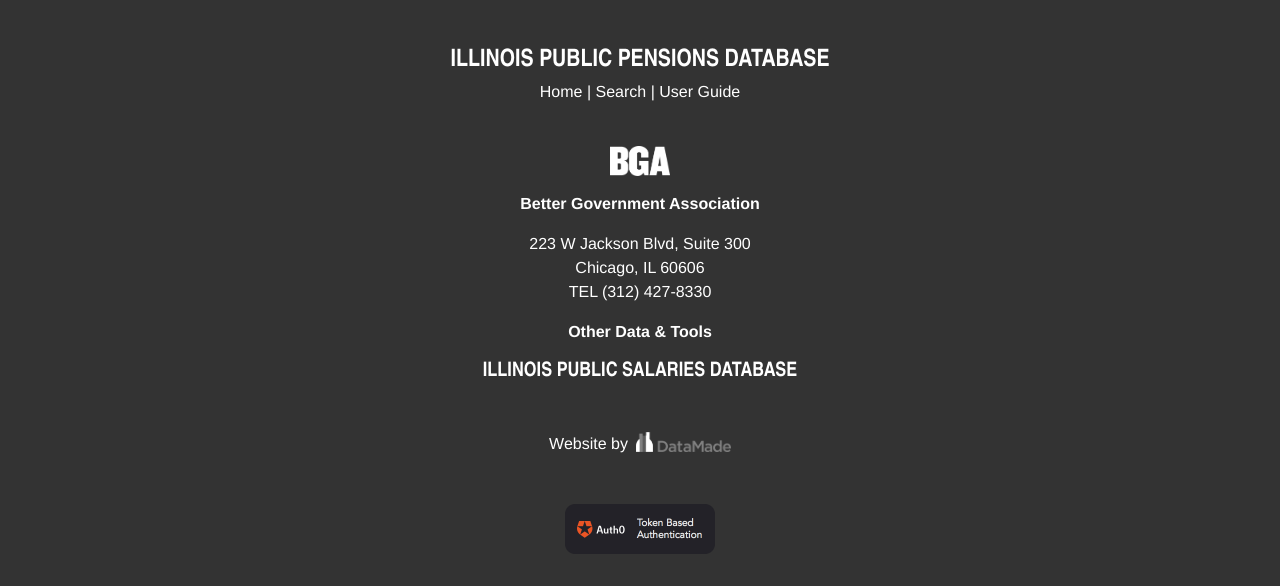
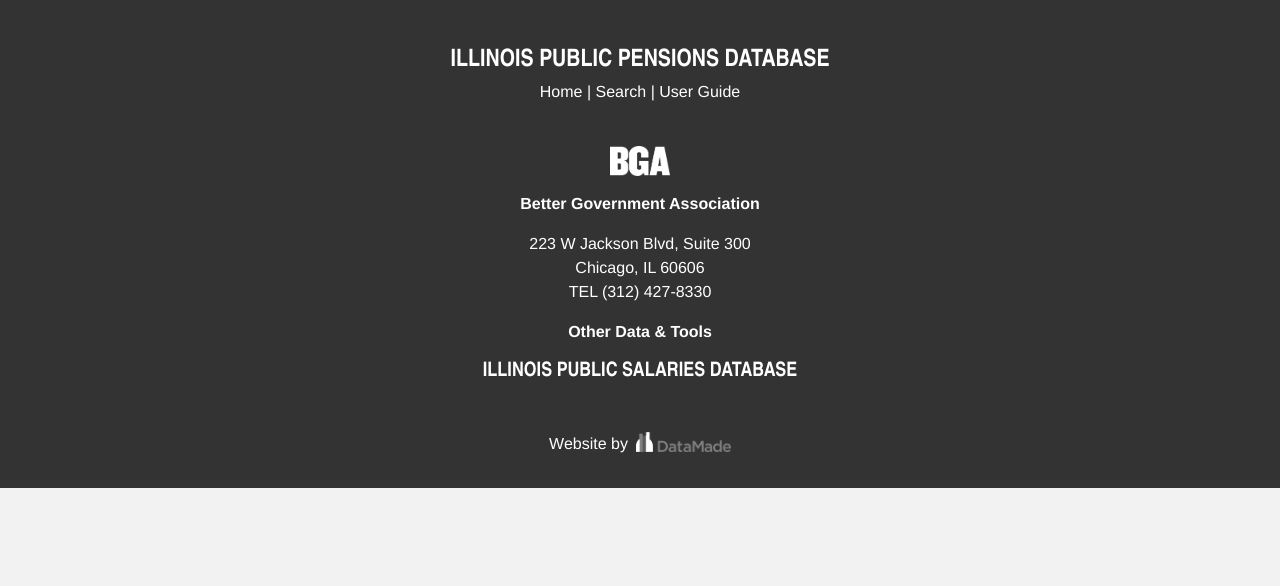
Before and after one commit to datamade/bga-pensions, a Django app: page /user-guide/ in a window 1280 px wide. Shown: the part 2170-2756 px from the top of the page. After the commit the page ends 2658 px from the top, so only its background shows below. Run offline with Django 3.2, Linux system fonts and the light colour scheme; some libraries are stand-ins or nearby versions; some web fonts are replaced.

Commit message:
Remove Auth0 from footer

```diff
--- a/templates/base.html
+++ b/templates/base.html
@@ -113,10 +113,6 @@
           <p class="mt-5">
             Website by <a href="https://datamade.us"><img src="{% static 'img/datamade_logo.png' %}" alt="Home" class="datamade-logo align-top ml-1" /></a>
           </p>
-
-          <p class="mt-5">
-            <a href="https://auth0.com/?utm_source=oss&amp;utm_medium=gp&amp;utm_campaign=oss" target="_blank" alt="Single Sign On &amp; Token Based Authentication - Auth0"><img src="{% static 'img/a0-badge-dark.png' %}" width="150" height="50" /></a>
-          </p>
       </div>
     </footer>
 
```
